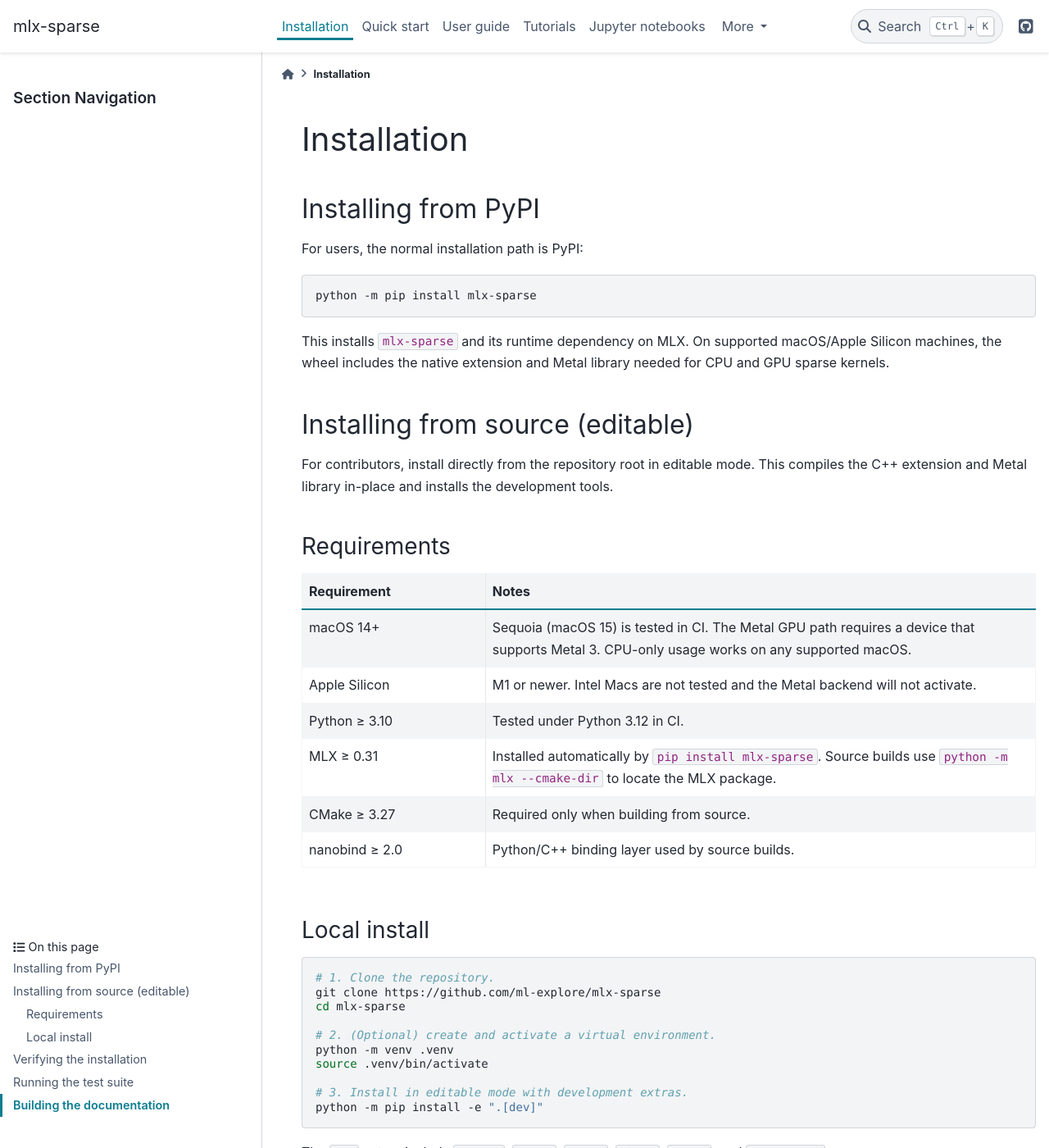
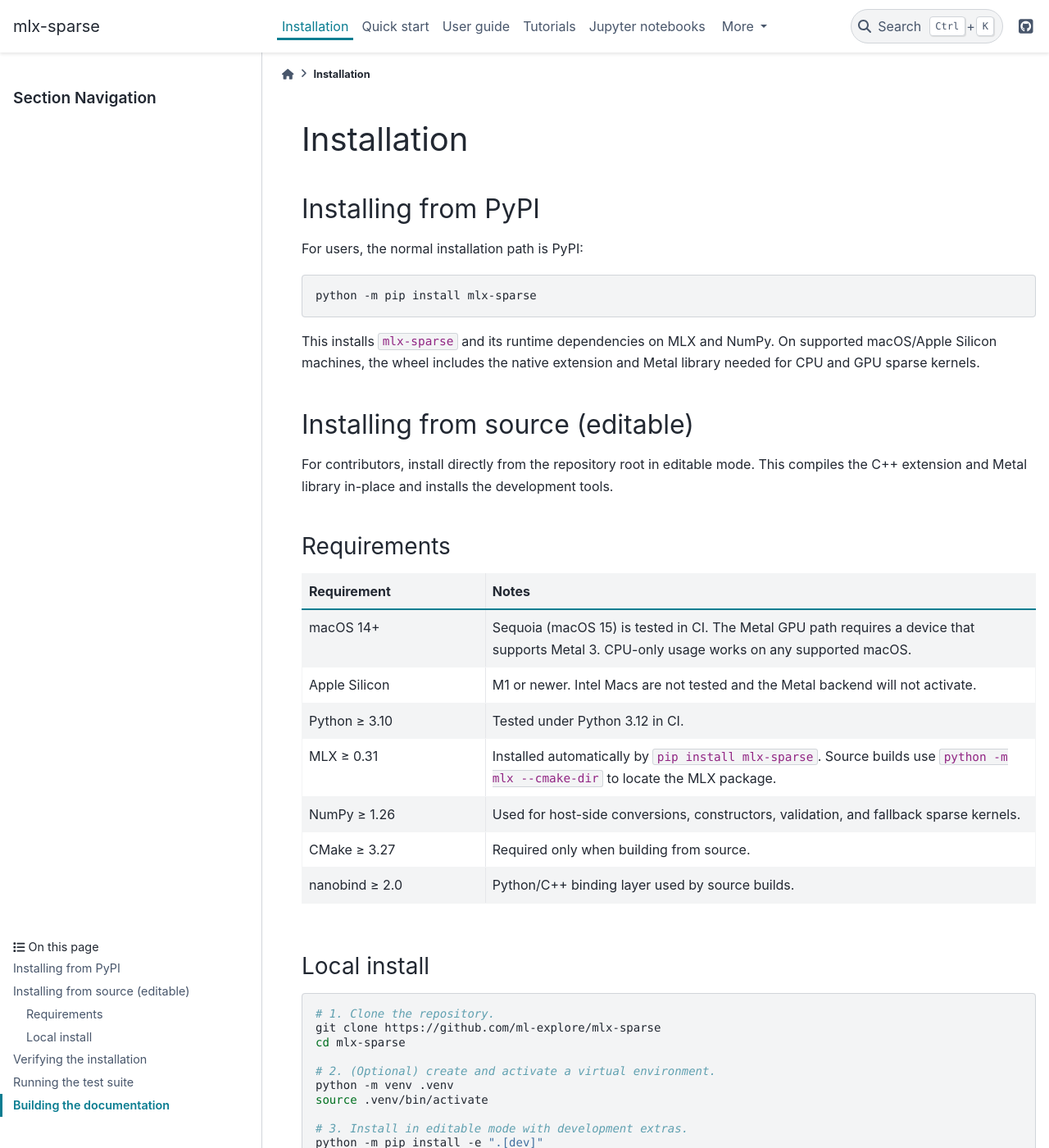
Before and after one commit to waleed-sh/mlx-sparse, a Sphinx documentation site: the page built from docs/installation.rst, in a window 1280 px wide and 1400 px high. Shown: the whole window at 82% size. Built offline with Sphinx 7.4.7 and the PyData theme 0.15.4, drawn with Linux system fonts in a browser that asks for light colours; the version number could not be read and is left out.

Commit message:
fixing documentation

```diff
--- a/docs/installation.rst
+++ b/docs/installation.rst
@@ -10,9 +10,9 @@
 
    python -m pip install mlx-sparse
 
-This installs ``mlx-sparse`` and its runtime dependency on MLX. On supported
-macOS/Apple Silicon machines, the wheel includes the native extension and Metal
-library needed for CPU and GPU sparse kernels.
+This installs ``mlx-sparse`` and its runtime dependencies on MLX and NumPy. On
+supported macOS/Apple Silicon machines, the wheel includes the native extension
+and Metal library needed for CPU and GPU sparse kernels.
 
 Installing from source (editable)
 ----------------------------------
@@ -42,6 +42,9 @@
    * - MLX ≥ 0.31
      - Installed automatically by ``pip install mlx-sparse``. Source builds use
        ``python -m mlx --cmake-dir`` to locate the MLX package.
+   * - NumPy ≥ 1.26
+     - Used for host-side conversions, constructors, validation, and fallback
+       sparse kernels.
    * - CMake ≥ 3.27
      - Required only when building from source.
    * - nanobind ≥ 2.0
--- a/docs/requirements.txt
+++ b/docs/requirements.txt
@@ -2,3 +2,4 @@
 sphinx>=8,<10
 pydata-sphinx-theme>=0.16
 myst-nb>=1.4
+numpy>=1.26
--- a/pyproject.toml
+++ b/pyproject.toml
@@ -22,6 +22,7 @@
 ]
 dependencies = [
     "mlx>=0.31",
+    "numpy>=1.26",
 ]
 
 [project.optional-dependencies]
@@ -44,6 +45,7 @@
     "sphinx>=8,<10",
     "pydata-sphinx-theme>=0.16",
     "myst-nb>=1.4",
+    "numpy>=1.26",
 ]
 
 [tool.setuptools_scm]
```
Also changed, not shown: other parts of docs/installation.rst (+1 -1 lines).
